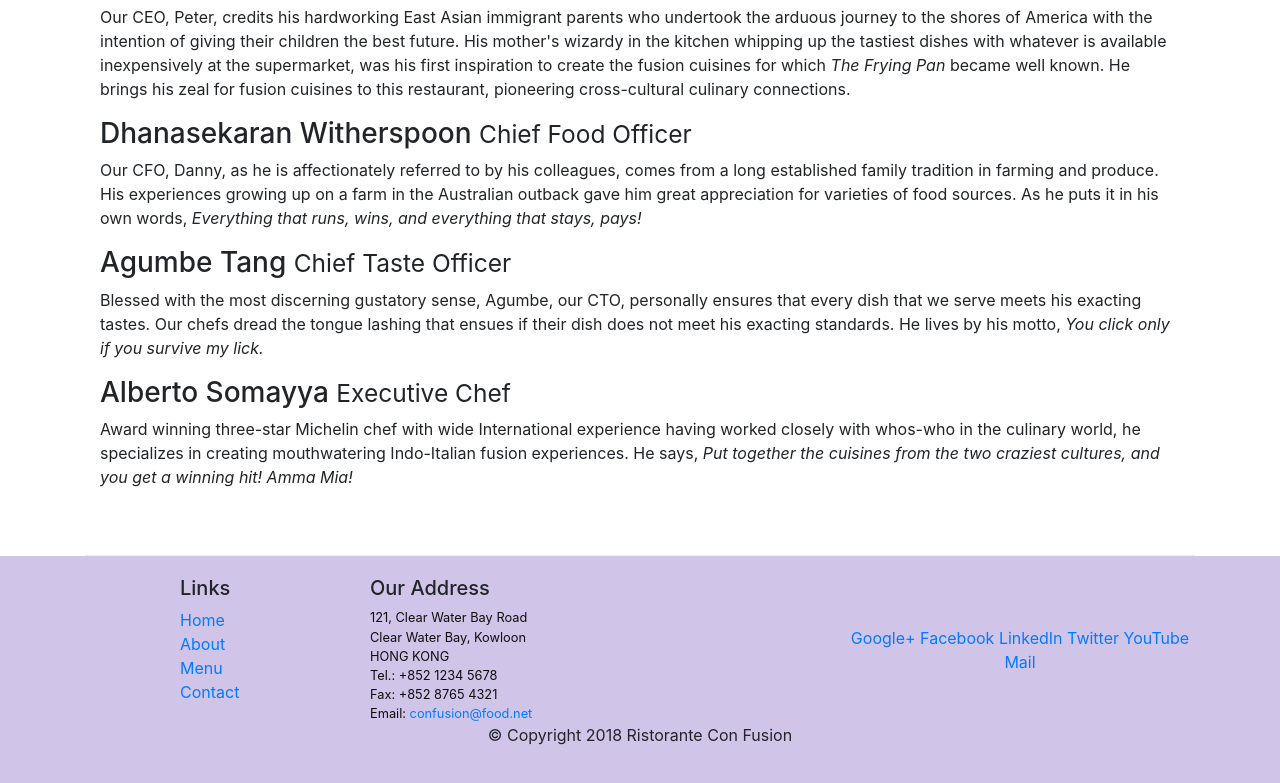
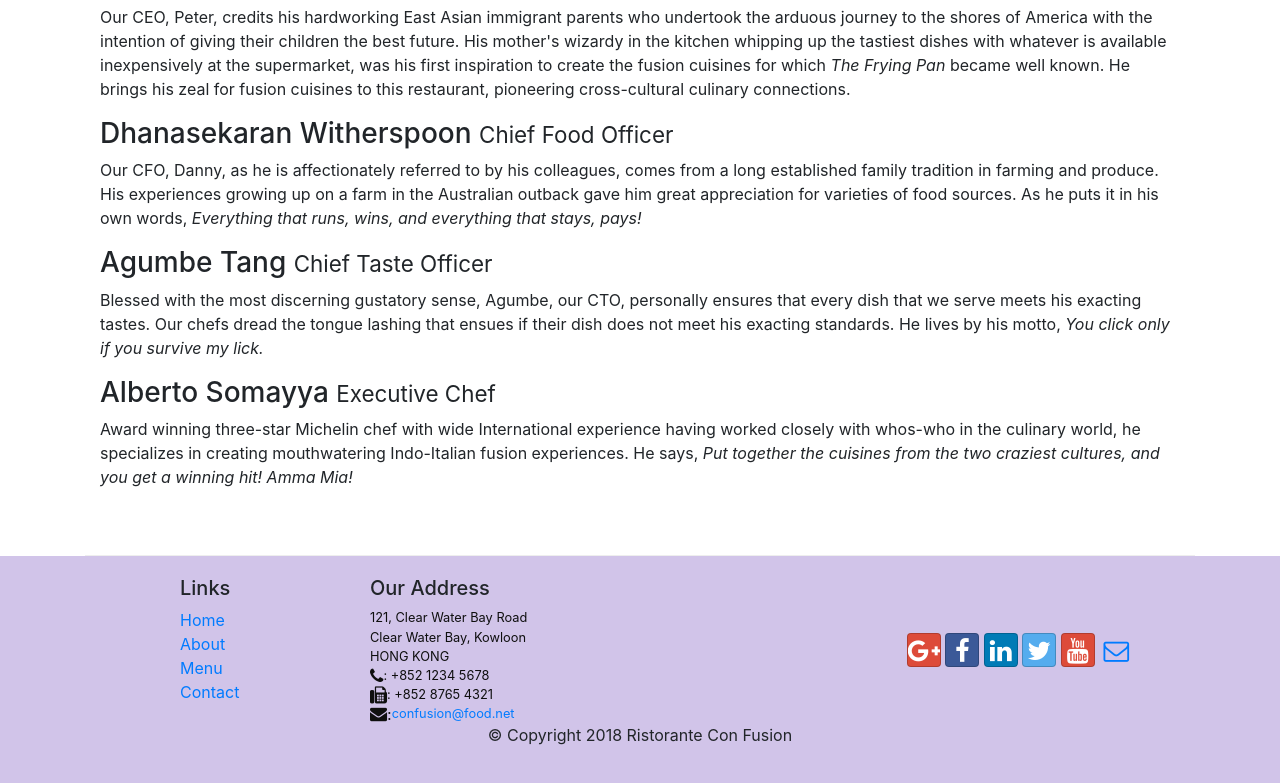
Before and after one commit to onoseremejohn/fullstack, a website: page aboutus.html in a window 1280 px wide. Shown: the part 998-1781 px from the top of the page. Drawn offline with nearby package versions, Linux system fonts and the light colour scheme.

Commit message:
Icon Fonts

```diff
--- a/aboutus.html
+++ b/aboutus.html
@@ -6,7 +6,9 @@
 	<meta name="viewport" content="width=device-width, initial-scale=1, shrink-to-fit=no">
 	<meta http-equiv="x-ua-compatible" content="ie=edge">
     <link rel="stylesheet" href="node_modules/bootstrap/dist/css/bootstrap.min.css">
-	<link rel="stylesheet" href="css/styles.css">
+	<link rel="stylesheet" href="node_modules/font-awesome/css/font-awesome.min.css">
+    <link rel="stylesheet" href="node_modules/bootstrap-social/bootstrap-social.css">
+    <link rel="stylesheet" href="css/styles.css">
     <title>Ristorante Con Fusion: About Us</title>
 
 </head>
@@ -20,10 +22,10 @@
 			<a href="index.html" class="navbar-brand mr-auto">Ristorante Confusion</a>
 			<div class="collapse navbar-collapse" id="Navbar">
 				<ul class="navbar-nav mr-auto">
-					<li class="nav-item"><a href="index.html" class="nav-link">Home</a></li>
-					<li class="nav-item active"><a href="aboutus.html" class="nav-link">About</a></li>
-					<li class="nav-item"><a href="#" class="nav-link">Menu</a></li>
-					<li class="nav-item"><a href="#" class="nav-link">Contact</a></li>
+					<li class="nav-item"><a href="index.html" class="nav-link"><span class="fa fa-home fa-lg"></span> Home</a></li>
+					<li class="nav-item active"><a href="aboutus.html" class="nav-link"><span class="fa fa-info fa-lg"></span> About</a></li>
+					<li class="nav-item"><a href="#" class="nav-link"><span class="fa fa-list fa-lg"></span> Menu</a></li>
+					<li class="nav-item"><a href="#" class="nav-link"><span class="fa fa-address-card fa-lg"></span> Contact</a></li>
 				</ul>
 			</div>
 		</div>
@@ -97,21 +99,21 @@
 		              121, Clear Water Bay Road<br>
 		              Clear Water Bay, Kowloon<br>
 		              HONG KONG<br>
-		              Tel.: +852 1234 5678<br>
-		              Fax: +852 8765 4321<br>
-		              Email: <a href="mailto:confusion@food.net">confusion@food.net</a>
+		              <i class="fa fa-phone fa-lg"></i>: +852 1234 5678<br>
+		              <i class="fa fa-fax fa-lg"></i>: +852 8765 4321<br>
+		              <i class="fa fa-envelope fa-lg">:</i><a href="mailto:confusion@food.net">confusion@food.net</a>
 		           </address>
                 </div>
-                <div class="col-12 col-sm-4 align-self-center">
-                    <div class="text-center">
-                        <a href="http://google.com/+">Google+</a>
-                        <a href="http://www.facebook.com/profile.php?id=">Facebook</a>
-                        <a href="http://www.linkedin.com/in/">LinkedIn</a>
-                        <a href="http://twitter.com/">Twitter</a>
-                        <a href="http://youtube.com/">YouTube</a>
-                        <a href="mailto:">Mail</a>
-                    </div>
-                </div>
+                <div  class="col-12 col-sm-4 align-self-center">
+					<div class="text-center">
+						<a class="btn btn-social-icon btn-google" href="http://google.com"><i class="fa fa-google-plus"></i></a>
+						<a class="btn btn-social-icon btn-facebook" href="http://facebook.com/profile.plc"><i class="fa fa-facebook"></i></a>
+						<a class="btn btn-social-icon btn-linkedin" href="http://linkedin.com/in/"><i class="fa fa-linkedin"></i></a>
+						<a class="btn btn-social-icon btn-twitter" href="http://twitter.com/"><i class="fa fa-twitter"></i></a>
+						<a class="btn btn-social-icon btn-google" href="http://youtube.com"><i class="fa fa-youtube"></i></a>
+						<a class="btn btn-social-icon" href="mailto:"><i class="fa fa-envelope-o"></i></a>
+					</div>
+				</div>
            </div>
            <div class="row justify-content-center">
                 <div class="col-auto">
```
Also changed, not shown: index.html (+16 -14 lines), package.json (+7 -0 lines), 1 other file.
